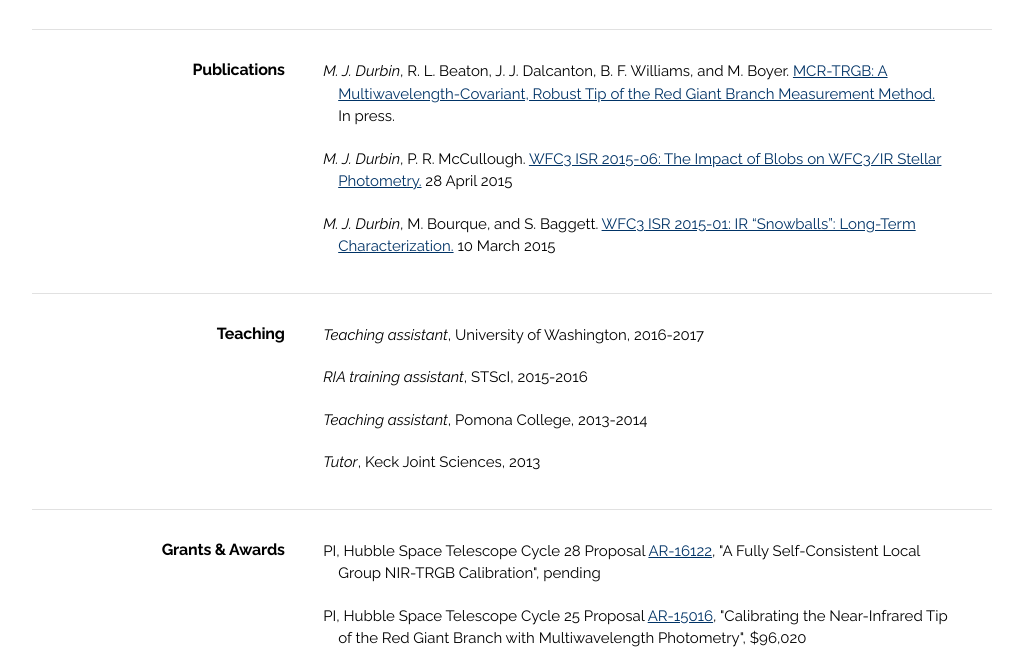
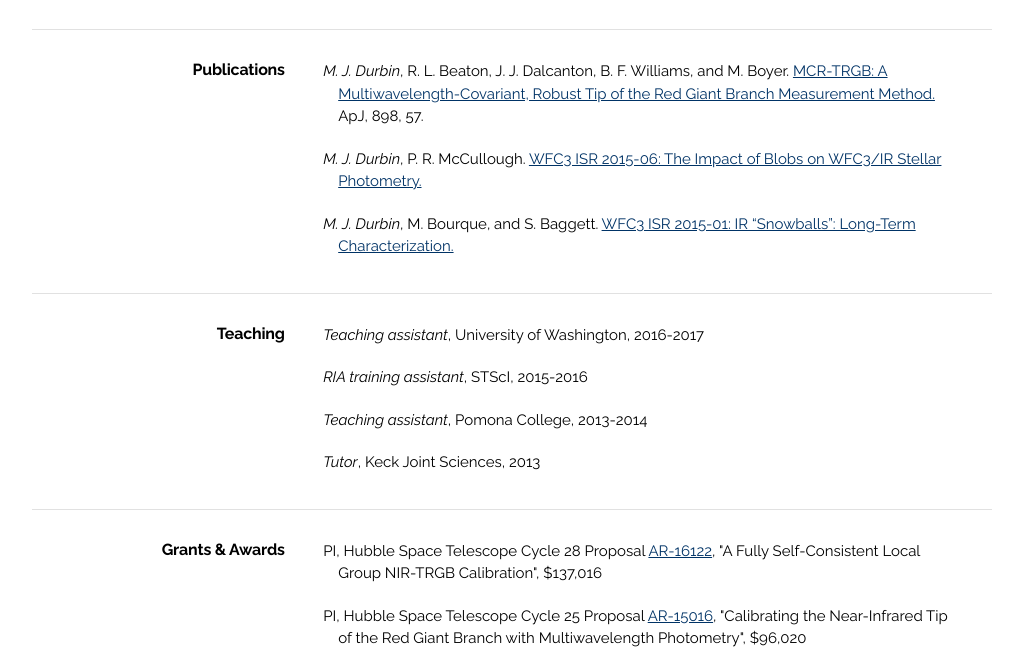
Before and after one commit to meredith-durbin/meredith-durbin, a Jekyll site: the page built from cv.html, in a window 1280 px wide. Shown: the part 826-1497 px from the top of the page, without its empty margins (128-1151 px from the left). Built offline with Jekyll 4.4.1, drawn with Linux system fonts in a browser that asks for light colours; nearby versions of some CDN libraries; some web fonts are replaced.

Commit message:
update cv

```diff
--- a/cv.html
+++ b/cv.html
@@ -14,7 +14,7 @@ summary: "I have allegedly accomplished a couple things in my time."
 		<p>
 			<a class="button" href="/files/Durbin_CV.pdf"><i class="fas fa-file-pdf" aria-hidden="true"></i>&nbsp;PDF version</a>
 			<a class="button" href="https://ui.adsabs.harvard.edu/#search/fq=%7B!type%3Daqp%20v%3D%24fq_database%7D&fq_database=(database%3Aastronomy)&q=%20author%3A%22durbin%2C%20meredith%22&sort=date%20desc"><i class="fas fa-search" aria-hidden="true"></i>&nbsp;ADS Query</a>
-			<a class="button" href="https://orcid.org/0000-0001-7531-9815"><img src="https://orcid.org/sites/default/files/images/orcid_16x16.png" style="width:1em;" alt="ORCID iD icon">&nbsp;ORCID</a>
+			<a class="button" href="https://orcid.org/0000-0001-7531-9815"><img src="https://orcid.org/sites/default/files/images/orcid_16x16.png" style="width:1em;" alt="ORCID icon">&nbsp;ORCID</a>
 		</p>
 	</div>
 </div>
@@ -67,9 +67,9 @@ summary: "I have allegedly accomplished a couple things in my time."
 		<h6>Publications</h6>
 	</div>
 	<div class="hangindent eight columns">
-		<p><i>M. J. Durbin</i>, R. L. Beaton, J. J. Dalcanton, B. F. Williams, and M. Boyer. <a href="https://ui.adsabs.harvard.edu/abs/2020arXiv200608559D/abstract">MCR-TRGB: A Multiwavelength-Covariant, Robust Tip of the Red Giant Branch Measurement Method.</a> In press.</p>
-		<p><i>M. J. Durbin</i>, P. R. McCullough. <a href="http://www.stsci.edu/hst/wfc3/documents/ISRs/WFC3-2015-06.pdf">WFC3 ISR 2015-06: The Impact of Blobs on WFC3/IR Stellar Photometry.</a> 28 April 2015</p>
-		<p><i>M. J. Durbin</i>, M. Bourque, and S. Baggett. <a href="http://www.stsci.edu/hst/wfc3/documents/ISRs/WFC3-2015-06.pdf">WFC3 ISR 2015-01: IR “Snowballs”: Long-Term Characterization.</a> 10 March 2015</p>
+		<p><i>M. J. Durbin</i>, R. L. Beaton, J. J. Dalcanton, B. F. Williams, and M. Boyer. <a href="https://ui.adsabs.harvard.edu/abs/2020ApJ...898...57D/abstract">MCR-TRGB: A Multiwavelength-Covariant, Robust Tip of the Red Giant Branch Measurement Method.</a> ApJ, 898, 57.</p>
+		<p><i>M. J. Durbin</i>, P. R. McCullough. <a href="http://www.stsci.edu/hst/wfc3/documents/ISRs/WFC3-2015-06.pdf">WFC3 ISR 2015-06: The Impact of Blobs on WFC3/IR Stellar Photometry.</a></p>
+		<p><i>M. J. Durbin</i>, M. Bourque, and S. Baggett. <a href="http://www.stsci.edu/hst/wfc3/documents/ISRs/WFC3-2015-06.pdf">WFC3 ISR 2015-01: IR “Snowballs”: Long-Term Characterization.</a></p>
 	</div>
 </div>
 <hr>
@@ -90,7 +90,7 @@ summary: "I have allegedly accomplished a couple things in my time."
 		<h6>Grants & Awards</h6>
 	</div>
 	<div class="hangindent eight columns">
-		<p>PI, Hubble Space Telescope Cycle 28 Proposal <a href="https://archive.stsci.edu/proposal_search.php?mission=hst&id=16122" target="_blank">AR-16122</a>, "A Fully Self-Consistent Local Group NIR-TRGB Calibration", pending</p>
+		<p>PI, Hubble Space Telescope Cycle 28 Proposal <a href="https://archive.stsci.edu/proposal_search.php?mission=hst&id=16122" target="_blank">AR-16122</a>, "A Fully Self-Consistent Local Group NIR-TRGB Calibration", $137,016</p>
 		<p>PI, Hubble Space Telescope Cycle 25 Proposal <a href="https://archive.stsci.edu/proposal_search.php?mission=hst&id=15016" target="_blank">AR-15016</a>, "Calibrating the Near-Infrared Tip of the Red Giant Branch with Multiwavelength Photometry", $96,020</p>
 		<p>The Frank Parkhurst Brackett, Jr., and Davida Wark Brackett Prize, Pomona College, 2014</p>
 	</div>
```
Also changed, not shown: Gemfile.lock.
